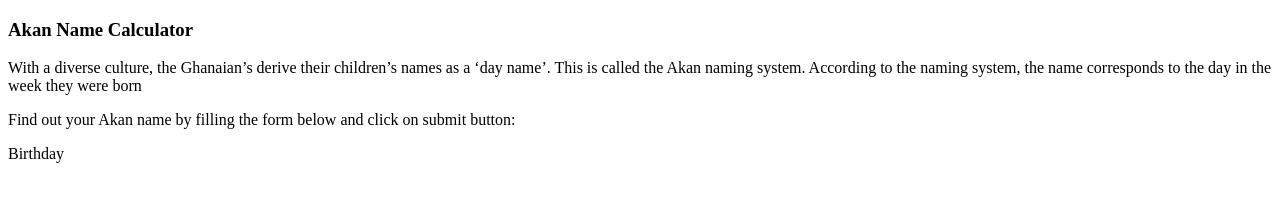
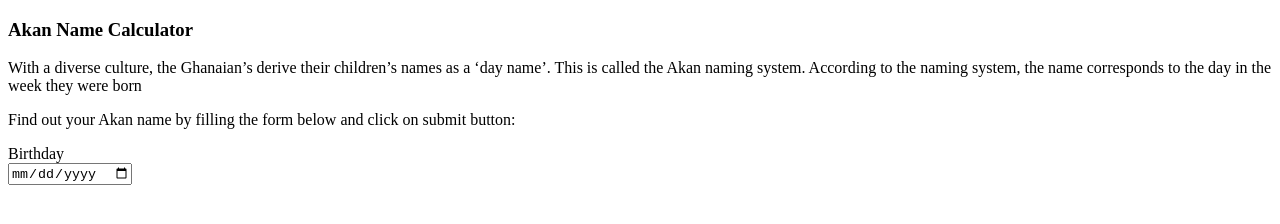
Before and after one commit to ekiptunge/akan-names, a plain HTML site: page index.html in a window 1280 px wide. Drawn offline with Linux system fonts and the light colour scheme.

Commit message:
month,date and year input space added

```diff
--- a/index.html
+++ b/index.html
@@ -17,6 +17,9 @@
         <div>
             <label for="birthdate">Birthday</label>
         </div>
+        <div>
+            <input type="date" id="birthdate" required>
+        </div>
     </form>
     <script src="js/script.js"></script>
 </body>
```
